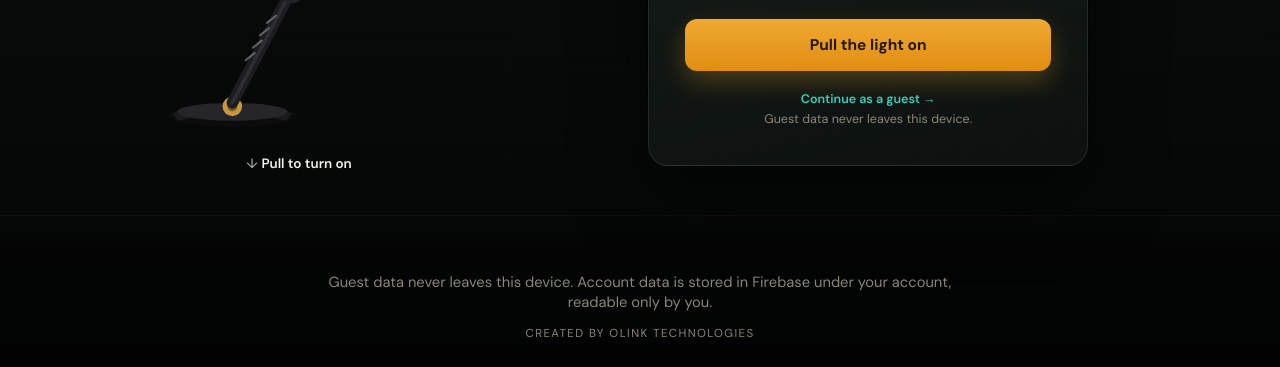
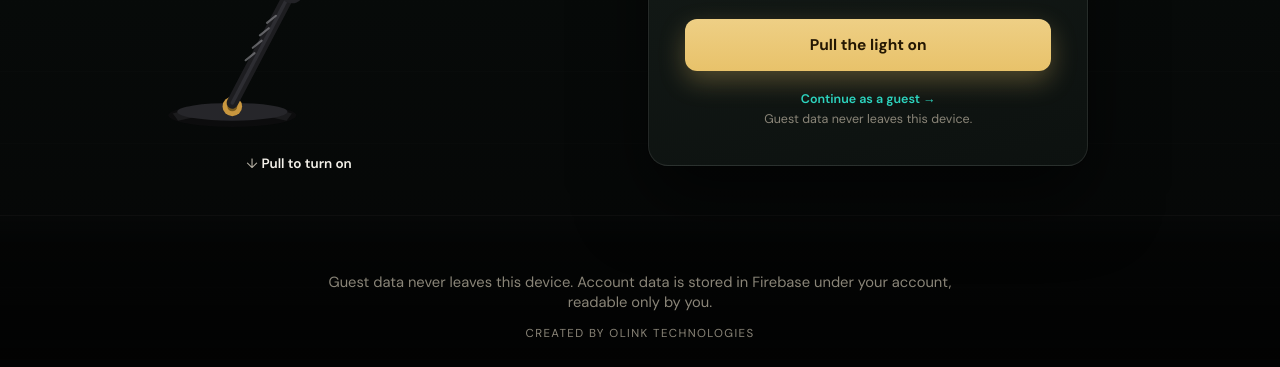
Before and after one commit to OliTamrat/feelings-wheel, a plain HTML site: page login.html in a window 1280 px wide. Shown: the part 433-800 px from the top of the page. Drawn offline with nearby package versions, Linux system fonts and the light colour scheme; no server answers; a web font is replaced by a local one.

Commit message:
Pull the light on button now Kintale gold

```diff
--- a/login.html
+++ b/login.html
@@ -154,7 +154,7 @@
       .lamp-scene .forgot:hover{text-decoration:underline}
       .lamp-scene .cta{width:100%;min-height:52px;border:none;border-radius:12px;font-size:15.5px;font-weight:700;display:flex;align-items:center;justify-content:center;gap:9px;transition:transform .15s,filter .2s,background .4s;color:#241703;text-decoration:none;cursor:pointer}
       .lamp-scene .cta:active{transform:scale(.985)}
-      .lamp-scene .cta-teal{background:linear-gradient(180deg,#f0a832,#e08e12);color:#241703;box-shadow:0 10px 26px rgba(240,168,50,.28)}
+      .lamp-scene .cta-teal{background:linear-gradient(180deg,#eecf85,#e8c26a);color:#241703;box-shadow:0 10px 26px rgba(232,194,106,.30)}
       .lamp-scene .cta-teal:hover{filter:brightness(1.07)}
       .lamp-scene .cta-ghost{background:transparent;border:1px solid var(--lx-field-border);color:var(--lx-ink);box-shadow:none}
       .lamp-scene .cta-ghost:hover{border-color:rgba(255,255,255,.3)}
```
